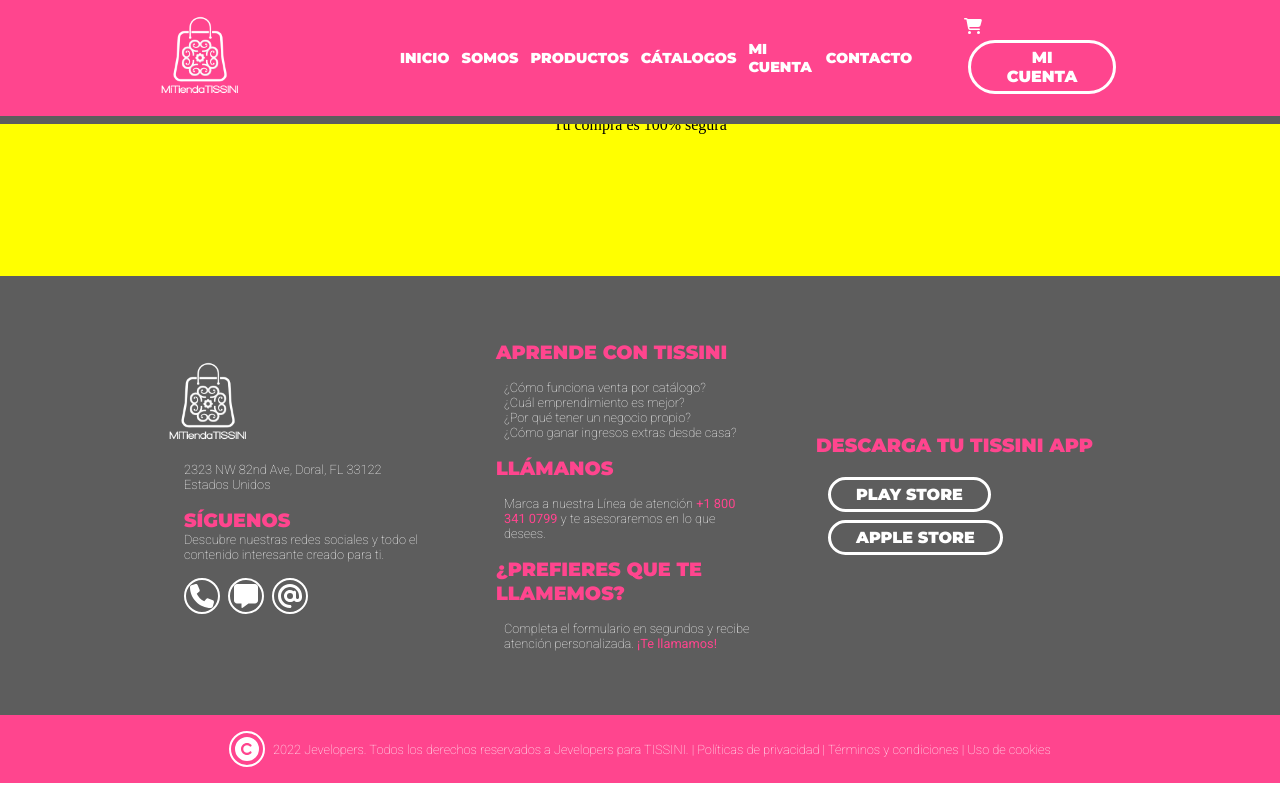
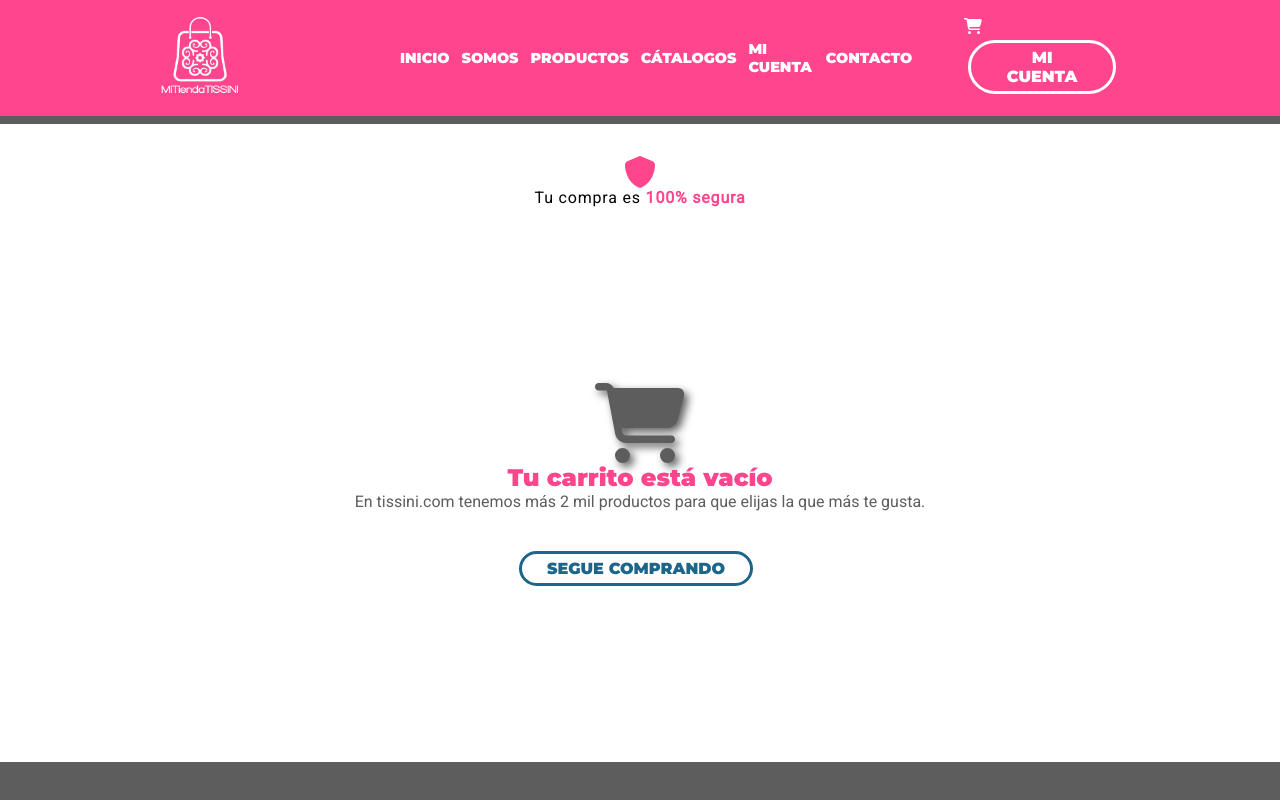
Before and after one commit to Jevelopers/TISSINITest, a React (Create React App) app in the folder tissini/: page /ShoppingCar in a window 1280 px wide. Shown: the top 800 px of the page. Built offline with nearby package versions, Linux system fonts and the light colour scheme; a web font is replaced by a local one.

Commit message:
UpdateLogin

```diff
--- a/tissini/src/Components/Formulario.jsx
+++ b/tissini/src/Components/Formulario.jsx
@@ -7,7 +7,6 @@
         <form>
             <div className= {stylesFormulario.group}></div>
           <input type="text" className= {stylesFormulario.input}  placeholder='ododosd' required />
-          <label htmlFor=""></label>
       </form>
     </div>
   )
--- a/tissini/src/Page/Login.jsx
+++ b/tissini/src/Page/Login.jsx
@@ -3,7 +3,6 @@
 import stylesFooter from '../Components/Footer.module.css'
 import { FontAwesomeIcon } from '@fortawesome/react-fontawesome'
 import { faCopyright } from '@fortawesome/free-solid-svg-icons'
-
 import logotipoOficiaL from '../Image/logotipoTISSINIBlanco.png'
 import Formulario from '../Components/Formulario'
 import { Link } from 'react-router-dom'
--- a/tissini/src/Page/ShoppingCar.jsx
+++ b/tissini/src/Page/ShoppingCar.jsx
@@ -1,14 +1,29 @@
+import stylesShoppingCar from '../Page/ShoppingCar.module.css'
+import styleButton from '../Components/Button.module.css'
 import React, { Fragment } from 'react'
+import { Link } from 'react-router-dom'
 import Navbar from '../Components/Navbar'
 import Footer from '../Components/Footer'
-import StylesShoppingCar from '../Page/ShoppingCar.module.css'
+import { FontAwesomeIcon } from '@fortawesome/react-fontawesome'
+import { faShield, faCartShopping } from '@fortawesome/free-solid-svg-icons'
+
 
 export default function ShoppingCar() {
   return (
     <Fragment>
       <Navbar />
-      <div className= {StylesShoppingCar.header}>
-        <p>Tu compra es <span>100% segura</span> </p>
+      <div className={stylesShoppingCar.header}>
+        <FontAwesomeIcon icon={faShield} className={stylesShoppingCar.icon} />
+        <p className= {stylesShoppingCar.header__text}>Tu compra es <span>100% segura</span> </p>
+      </div>
+      <div className= {stylesShoppingCar.main}>
+        <div className= {stylesShoppingCar.content}>
+          <FontAwesomeIcon className={stylesShoppingCar.content__icon} icon={faCartShopping} />
+          <h2 className= {stylesShoppingCar.content__title}>Tu carrito está vacío</h2>
+          <p className= {stylesShoppingCar.content__text}>En tissini.com tenemos más 2 mil productos para que elijas la que más te gusta.</p>
+          <Link to="/"><button className= {styleButton.button__especial}>SEGUE COMPRANDO</button></Link>
+        </div>
+
       </div>
       <Footer />
     </Fragment>
--- a/tissini/src/Page/ShoppingCar.module.css
+++ b/tissini/src/Page/ShoppingCar.module.css
@@ -1,6 +1,50 @@
 .header {
-    text-align: center;
-    height: 20vh;
-    background: yellow;
+    display: flex;
+    flex-direction: column;
+    justify-content: center;
+    align-items: center;
+    padding: 5vh 0 2vh 0;
+}
 
+.icon {
+    color: var(--color-primary);
+    font-size: 4vh;
 }
+
+.header__text {
+    font-family: var(--font-text);
+    letter-spacing: .1vh;
+}
+
+.header__text span {
+    color: var(--color-primary);
+    font-weight: 900;
+}
+
+.main {
+    margin: 20vh;
+}
+
+.content {
+    display: flex;
+    flex-direction: column;
+    justify-content: center;
+    align-items: center;
+}
+
+.content__icon {
+    font-size: 10vh;
+    color: var(--color-text);
+    filter: drop-shadow(.5vh .5vh .5vh var(--color-text));
+}
+
+.content__title {
+    font-family: var(--font-primary);
+    color: var(--color-primary);
+}
+
+.content__text {
+    font-family: var(--font-text);
+    font-size: 1rem;
+    color: var(--color-text);
+}
```
